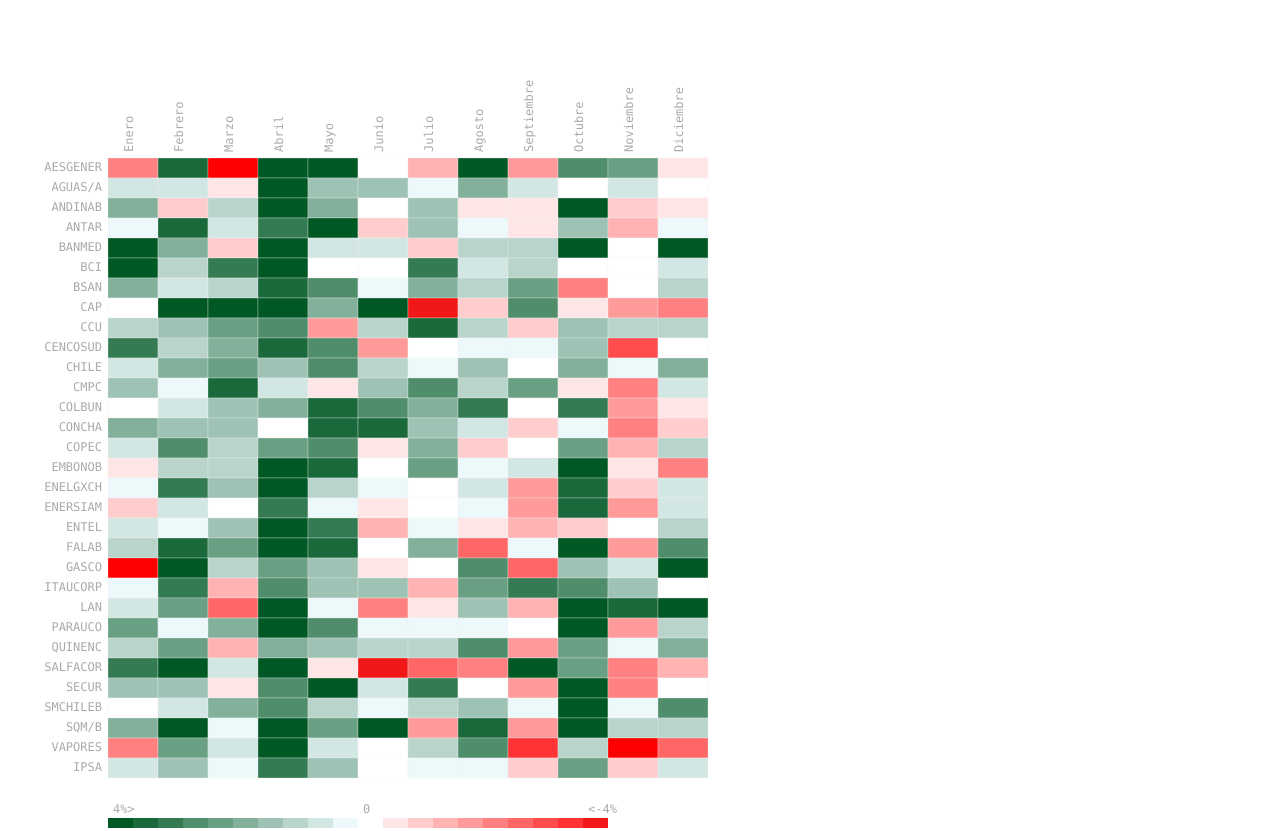
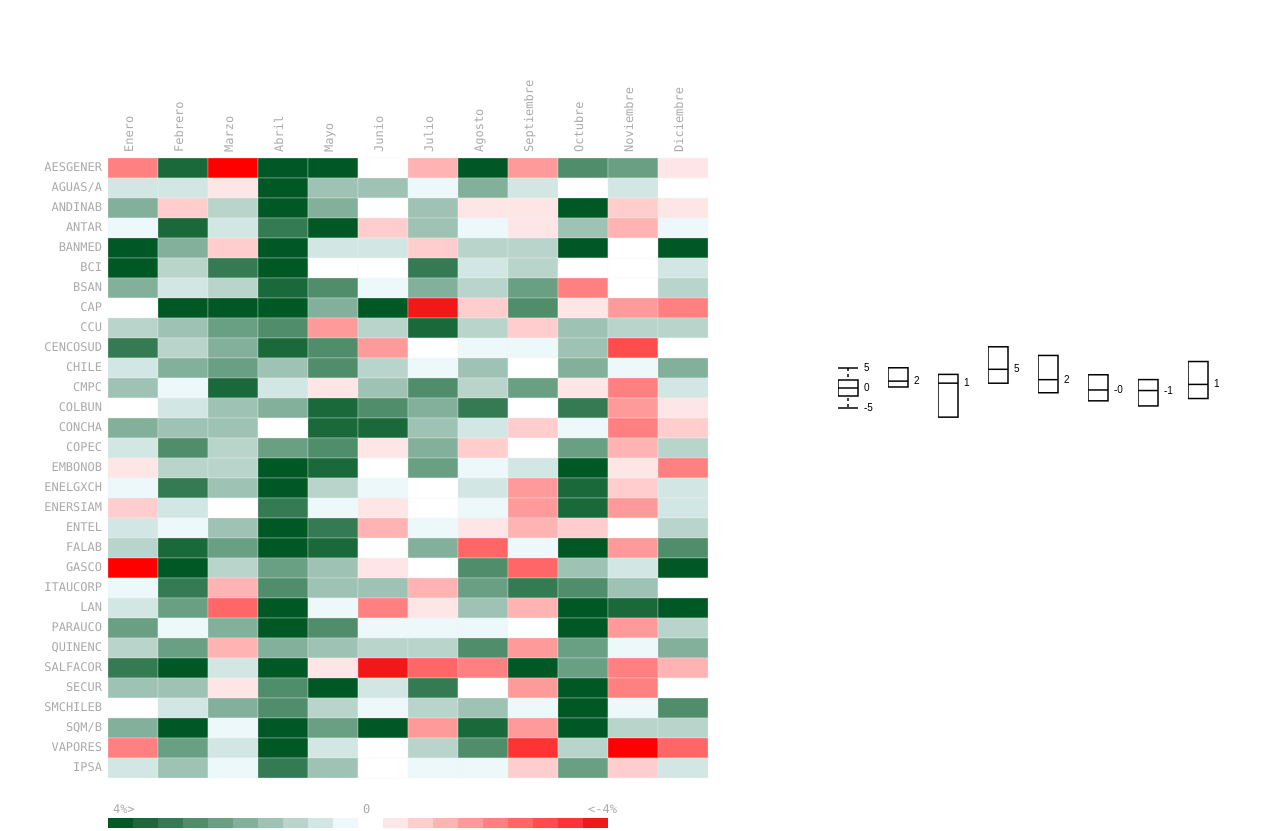
Before and after one commit to Javier12/stockviz, a plain HTML site: page index.html in a window 1280 px wide. Shown: the top 831 px of the page. Drawn offline with nearby package versions, Linux system fonts and the light colour scheme.

Commit message:
Funcionando box charts con AESGENER

```diff
--- a/box.js
+++ b/box.js
@@ -14,17 +14,14 @@ d3.box = function() {
   // For each small multiple…
   function box(g) {
     g.each(function(d, i) {
-      d = d.map(value).sort(d3.ascending);
-      var g = d3.select(this),
-          n = d.length,
-          min = d[0],
-          max = d[n - 1];
-
+      var min = d.whiskerDown,
+          max = d.whiskerUp;
       // Compute quartiles. Must return exactly 3 elements.
-      var quartileData = quartiles(d);
+      var quartileData = [d.quantileDown, d.quantileMiddle, d.quantileUp];
 
       // Compute whiskers. Must return exactly 2 elements, or null.
-      var whiskerData = whiskers(d);
+      var whiskerIndices = [d.whiskerUp, d.whiskerDown];
+      var whiskerData = whiskerIndices;
 
 
       // Compute the new x-scale.
@@ -45,8 +42,11 @@ d3.box = function() {
       // and other elements are variable, so we need to exit them! Variable
       // elements also fade in and out.
 
+      var d3select = d3.select(g[0][i]);
+
+
       // Update center line: the vertical line spanning the whiskers.
-      var center = g.selectAll("line.center")
+      var center = d3select.selectAll("line.center")
           .data(whiskerData ? [whiskerData] : []);
 
       center.enter().insert("line", "rect")
@@ -76,7 +76,7 @@ d3.box = function() {
           .remove();
 
       // Update innerquartile box.
-      var box = g.selectAll("rect.box")
+      var box = d3select.selectAll("rect.box")
           .data([quartileData]);
 
       box.enter().append("rect")
@@ -96,7 +96,7 @@ d3.box = function() {
           .attr("height", function(d) { return x1(d[0]) - x1(d[2]); });
 
       // Update median line.
-      var medianLine = g.selectAll("line.median")
+      var medianLine = d3select.selectAll("line.median")
           .data([quartileData[1]]);
 
       medianLine.enter().append("line")
@@ -116,8 +116,8 @@ d3.box = function() {
           .attr("y2", x1);
 
       // Update whiskers.
-      var whisker = g.selectAll("line.whisker")
-          .data(whiskerData);
+      var whisker = d3select.selectAll("line.whisker")
+          .data(whiskerData || []);
 
       whisker.enter().insert("line", "circle, text")
           .attr("class", "whisker")
@@ -150,7 +150,7 @@ d3.box = function() {
       var format = tickFormat || x1.tickFormat(8);
 
       // Update box ticks.
-      var boxTick = g.selectAll("text.box")
+      var boxTick = d3select.selectAll("text.box")
           .data(quartileData);
 
       boxTick.enter().append("text")
@@ -160,6 +160,7 @@ d3.box = function() {
           .attr("x", function(d, i) { return i & 1 ? width : 0 })
           .attr("y", x0)
           .attr("text-anchor", function(d, i) { return i & 1 ? "start" : "end"; })
+          //.text(d.quantileMiddle)
           .text(format)
         .transition()
           .duration(duration)
@@ -167,14 +168,15 @@ d3.box = function() {
 
       boxTick.transition()
           .duration(duration)
+          //.text(d.quantileMiddle)
           .text(format)
           .attr("y", x1);
 
       // Update whisker ticks. These are handled separately from the box
       // ticks because they may or may not exist, and we want don't want
       // to join box ticks pre-transition with whisker ticks post-.
-      var whiskerTick = g.selectAll("text.whisker")
-          .data(whiskerData, function(d) { console.log("Whisker d: " + d)});
+      var whiskerTick = d3select.selectAll("text.whisker")
+          .data(whiskerData || []);
 
       whiskerTick.enter().append("text")
           .attr("class", "whisker")
@@ -243,7 +245,6 @@ d3.box = function() {
   box.whiskers = function(x) {
     if (!arguments.length) return whiskers;
     whiskers = x;
-    console.log("WHISKER: " + x);
     return box;
   };
 
--- /dev/null
+++ b/data_AESGENER.tsv
@@ -0,0 +1,13 @@
+row_idx	col_idx	log2ratio	dev	quartile0	quartile25	quartile50	quartile75	quartile100
+1	1	-2.049586667	6.983221367	-13.8605	-6.51725	-3.26085	3.405075	8.7305
+1	2	3.441406667	6.610645197	-4.4444	0.2541	1.71805	5.0537	24.1901
+1	3	-4.713906667	11.36316751	-31.6463	-7.285675	1.2124	3.400775	8.284
+1	4	7.873553333	16.70615595	-17.5	1.199575	4.67195	10.304075	56.889
+1	5	6.32456	12.2650702	-5.2703	-1.186425	2.08395	8.135	41.6487
+1	6	0.1749533333	8.523870878	-11.8167	-3.2078	-0.48965	3.307725	24.3824
+1	7	-1.205546667	11.62782469	-36	-4.482725	-0.63485	2.1016	14.7673
+1	8	4.01284	9.271806287	-12.8882	-2.62995	0.896	6.61825	23.0769
+1	9	-1.426046667	9.191465403	-20.3855	-10.5628	-1.43395	5.22865	12.5926
+1	10	2.789393333	5.614643333	-4.6799	0.2819	1.5659	3.55075	18.8988
+1	11	2.109446667	7.59775342	-10.664	-2.35465	2.5442	5.37035	19.7528
+1	12	-0.2350733333	6.577711518	-12.8	-2.06265	-1.0274	2.7108	12.8643
--- a/index.html
+++ b/index.html
@@ -383,62 +383,69 @@ function(error, data) {
  */
 
 
-var margin2 = {top: 10, right: 50, bottom: 20, left: 50},
+var margin2 = {top: 200, right: 50, bottom: 20, left: 50},
     width2 = 120 - margin2.left - margin2.right,
-    height2 = 500 - margin2.top - margin2.bottom;
+    height2 = 700 - margin2.top - margin2.bottom;
 
 var min2 = Infinity,
     max2 = -Infinity;
 
 var chart2 = d3.box()
-    .whiskers(iqr(1.5))
-    .quartiles(mqu(2))
     .width(width2)
     .height(height2);
 
-d3.csv("morley.csv", function(error, csv) {
+d3.tsv("data_AESGENER.tsv", function(d) {
+  return {
+    "row": d.row_idx,
+    "col": d.col_idx,
+    "whiskerDown": d.quartile0,
+    "whiskerUp": d.quartile100,
+    "quantileDown": d.quartile25,
+    "quantileUp": d.quartile75,
+    "quantileMiddle": d.quartile50
+  }
+},
+  function(error, data) {
   if (error) throw error;
 
-  var data2 = [];
 
-  csv.forEach(function(x) {
-    var e = Math.floor(x.Expt - 1),
-        r = Math.floor(x.Run - 1),
-        s = Math.floor(x.Speed),
-        d = data2[e];
-    if (!d) d = data2[e] = [s];
-    else d.push(s);
-    if (s > max2) max2 = s;
-    if (s < min2) min2 = s;
-  });
 
-  chart2.domain([min2, max2]);
+  chart2.domain([-60, 60]);
 
-  var svg2 = d3.select("#chartBox").append("svg")
-      .data(data2, function(d) { console.log("D: " + d); return d;})
+
+  var svg2 = d3.select("#chartBox");
+
+
+
+  var allBoxes = svg2.selectAll()
+      .data(data)
     .enter().append("svg")
       .attr("class", "box")
-      .attr("width", width2 + margin2.left + margin2.right)
-      .attr("height", height2 + margin2.bottom + margin2.top)
-    .append("g")
-      .attr("transform", "translate(" + margin2.left + "," + margin2.top + ")")
+      .attr("width", 50)
+      .attr("height", height2 + margin.top + margin.bottom)
+      .attr("x", function(d) { return (d.col - 2) * 100; })
+      .append("g")
       .call(chart2);
+
+
+
+
+
+  setInterval(function() {
+      svg2.datum({
+        "row": 1,
+        "col": 1,
+        "whiskerDown": -5,
+        "whiskerUp": 5,
+        "quantileDown": -2,
+        "quantileUp": 2,
+        "quantileMiddle": 0
+      }).call(chart2.duration(1000));
+  }, 2000);
+
 
 });
 
 
 
-// Returns a function to compute the interquartile range.
-function iqr(k) {
-  return function(d, i) {
-    return [800, 720];
-  };
-}
-
-function mqu(k) {
-  return function(d, i) {
-    return[749,750,751]
-  }
-}
-
 </script>
```
Also changed, not shown: data_AGUAS.tsv (added, +12 -0 lines), data_heatmap2.tsv (added, +13 -0 lines).
